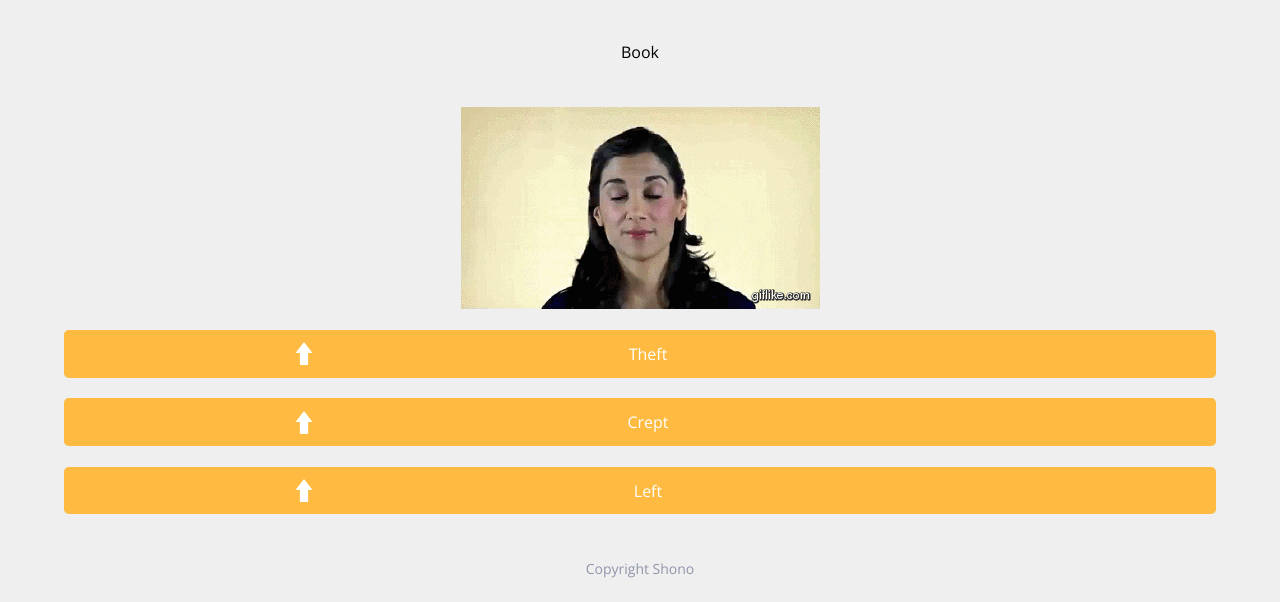
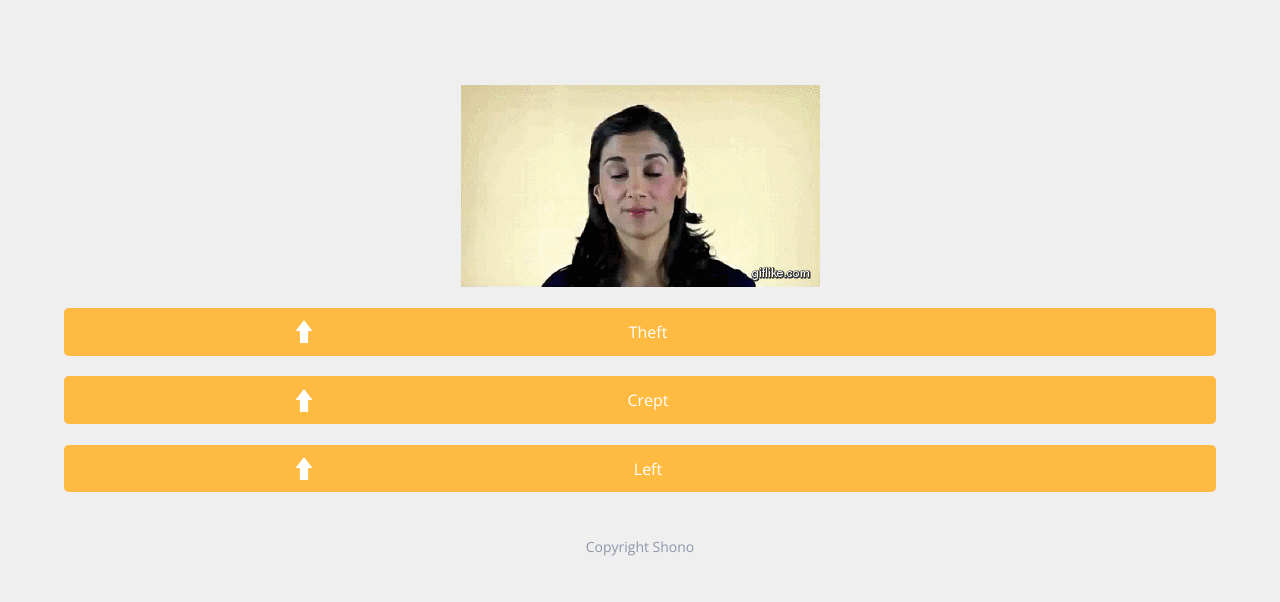
Before and after one commit to adityahub/shono2, a plain HTML site: page left.html in a window 1280 px wide. Shown: the part 309-911 px from the top of the page. After the commit the page ends 889 px from the top, so only its background shows below. Drawn offline with nearby package versions, Linux system fonts and the light colour scheme.

Commit message:
Update left.html

```diff
--- a/left.html
+++ b/left.html
@@ -102,7 +102,7 @@ License URL: http://creativecommons.org/licenses/by/3.0/
                         <center>
 						<br><br>
 
-						<h1> Book </h1>
+
 						<br><br>
 						 <img src="images/left.gif"></img>
 
```
